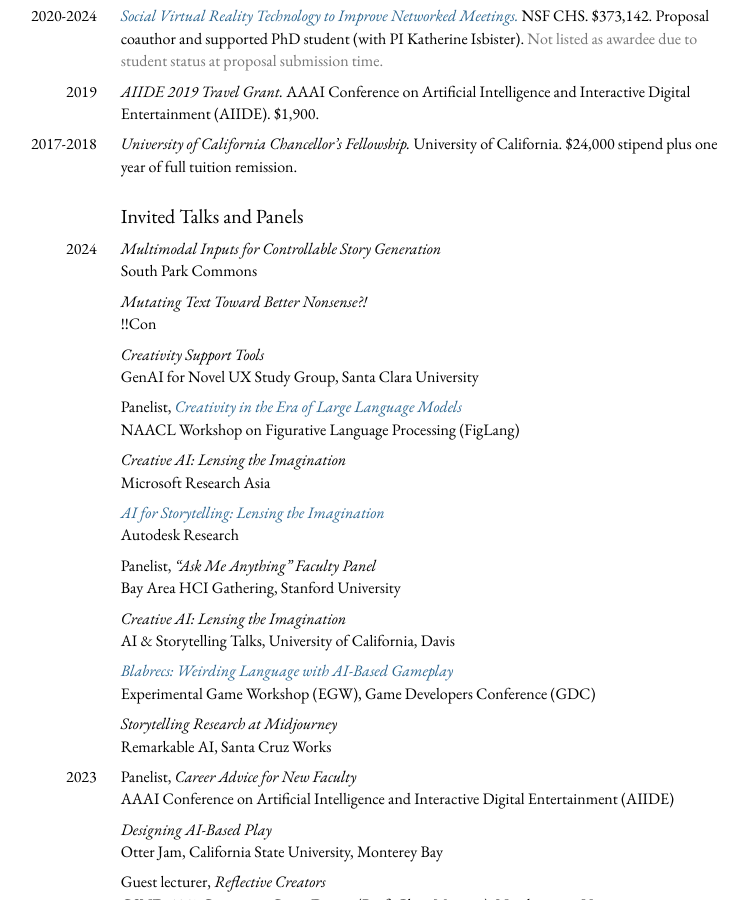
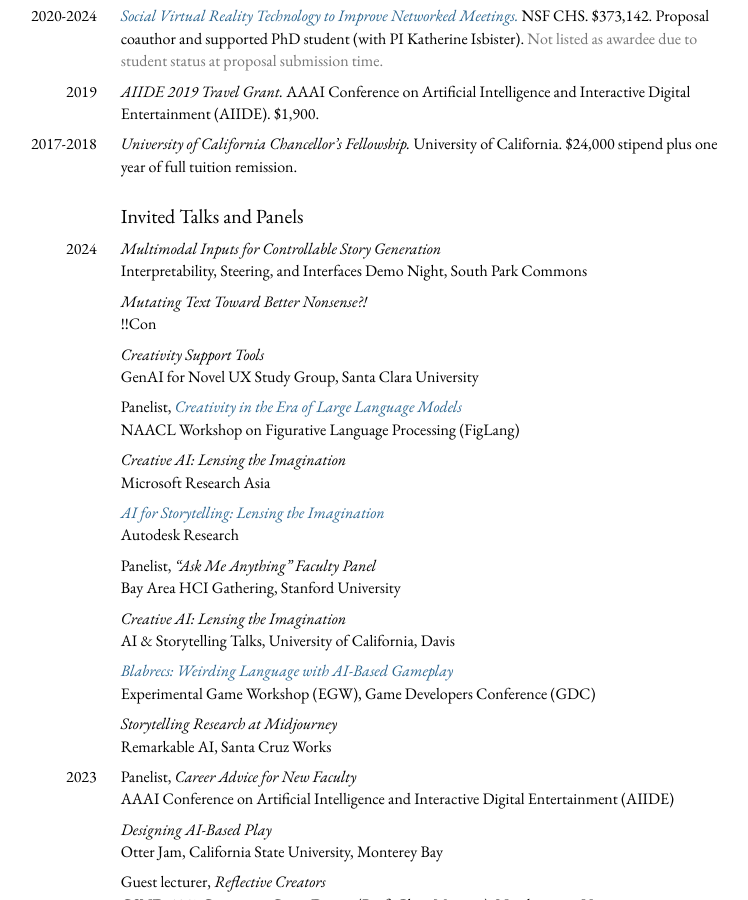
Before and after one commit to mkremins/mkremins.github.io, a Jekyll site: the page built from cv/index.html, in a window 1280 px wide and 900 px high, scrolled down 6848 px. Shown: the whole window, without its empty margins (262-1010 px from the left). Built offline with Jekyll 4.4.1, drawn with Linux system fonts in a browser that asks for light colours.

Commit message:
Add long venue name for SPC demo night

```diff
--- a/_data/talks.json
+++ b/_data/talks.json
@@ -4,7 +4,7 @@
   "url": "",
   "year": "2024",
   "venue": "South Park Commons",
-  "venue_long": "South Park Commons",
+  "venue_long": "Interpretability, Steering, and Interfaces Demo Night, South Park Commons",
 },
 {
   "title": "Mutating Text Toward Better Nonsense?!",
```
